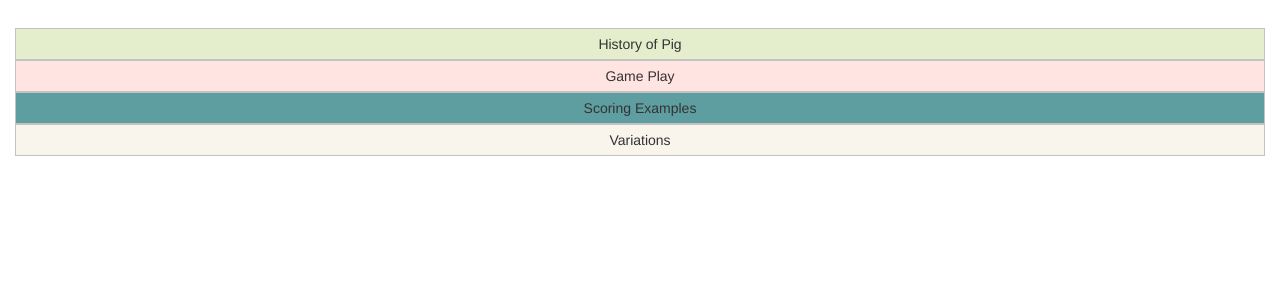
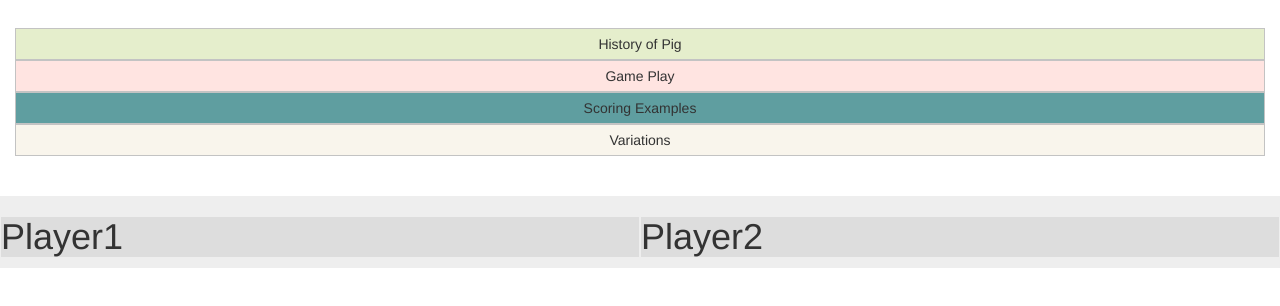
Before and after one commit to MrazTevin/Pig-Dice, a plain HTML site: page index.html in a window 1280 px wide. Shown: the part 72-378 px from the top of the page. Drawn offline with nearby package versions, Linux system fonts and the light colour scheme.

Commit message:
introduced wrapper that houses the content for the first and second player

```diff
--- a/css/style.css
+++ b/css/style.css
@@ -69,3 +69,15 @@
     padding: 0;
     display:none;
 }
+.wrapper {
+  display:grid;
+  grid-template-columns: 50% 50%;
+  padding-top: 40px;
+}
+.wrapper >div {
+  background-color: #eee;
+  padding:1px;
+}
+.wrapper > div :nth-child(odd) {
+  background: #ddd;
+}
--- a/index.html
+++ b/index.html
@@ -41,6 +41,14 @@
         </p>
       </div>
   </div>
+  <div class="wrapper">
+    <div>
+      <h1>Player1</h1>
+    </div>
+    <div>
+      <h1>Player2</h2>
+    </div>
+  </div>
   <script src="https://cdnjs.cloudflare.com/ajax/libs/jquery/1.12.4/jquery.js"></script>
   <script src ="js/script.js"></script>
   <script src="bootstrap-3.3.5-dist/js/bootstrap.min.js"></script>
```
